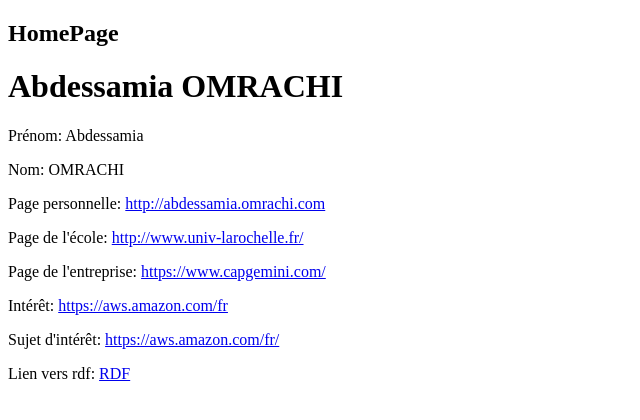
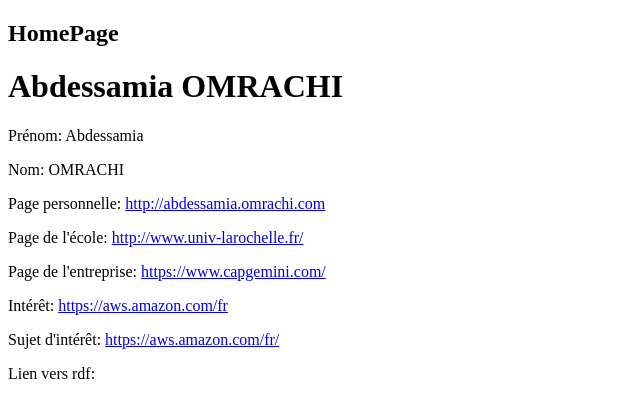
Before and after one commit to abdessamiaomrachi/TP-FOAF, a plain HTML site: page index.html in a window 1280 px wide. Shown: the full height of the page, 0-640 px from the left. Drawn offline with Linux system fonts and the light colour scheme.

Commit message:
Update index.html

```diff
--- a/index.html
+++ b/index.html
@@ -15,7 +15,7 @@
     <p>Page de l'entreprise: <a property="foaf:workplaceHomepage" href="https://www.capgemini.com/">https://www.capgemini.com/</a></p>
     <p>Intérêt: <a property="foaf:interest" href="https://aws.amazon.com/fr">https://aws.amazon.com/fr</a></p>
     <p>Sujet d'intérêt: <a property="foaf:topic_interest" href="https://aws.amazon.com/fr/">https://aws.amazon.com/fr/</a></p>
-    <p>Lien vers rdf: <a  href="https://github.com/abdessamiaomrachi/TP-FOAF/blob/main/abdessamia.omrachi.rdf">RDF</a></p>
+    <p>Lien vers rdf: <a  href="https://github.com/abdessamiaomrachi/TP-FOAF/blob/main/abdessamia.omrachi.rdf"></a></p>
 
 
 </body>
```
